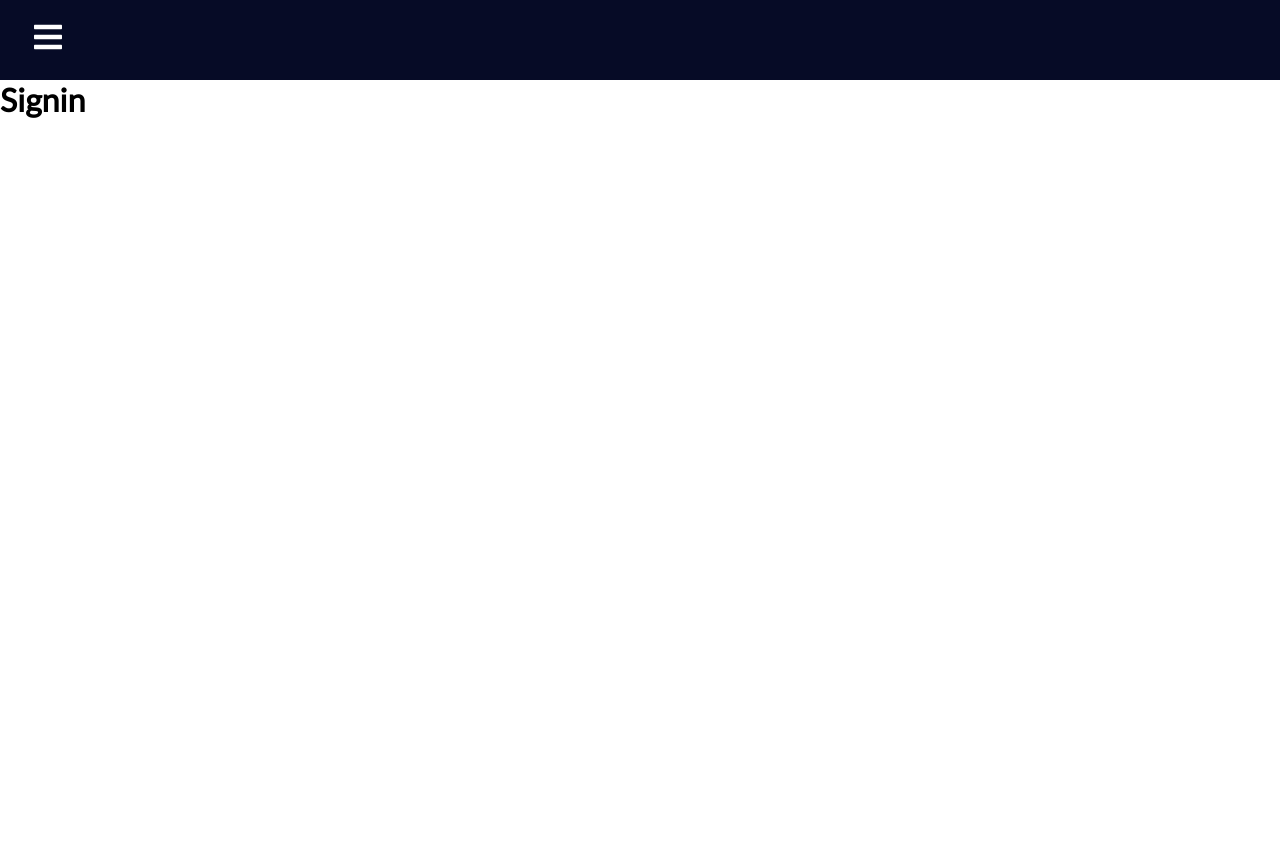
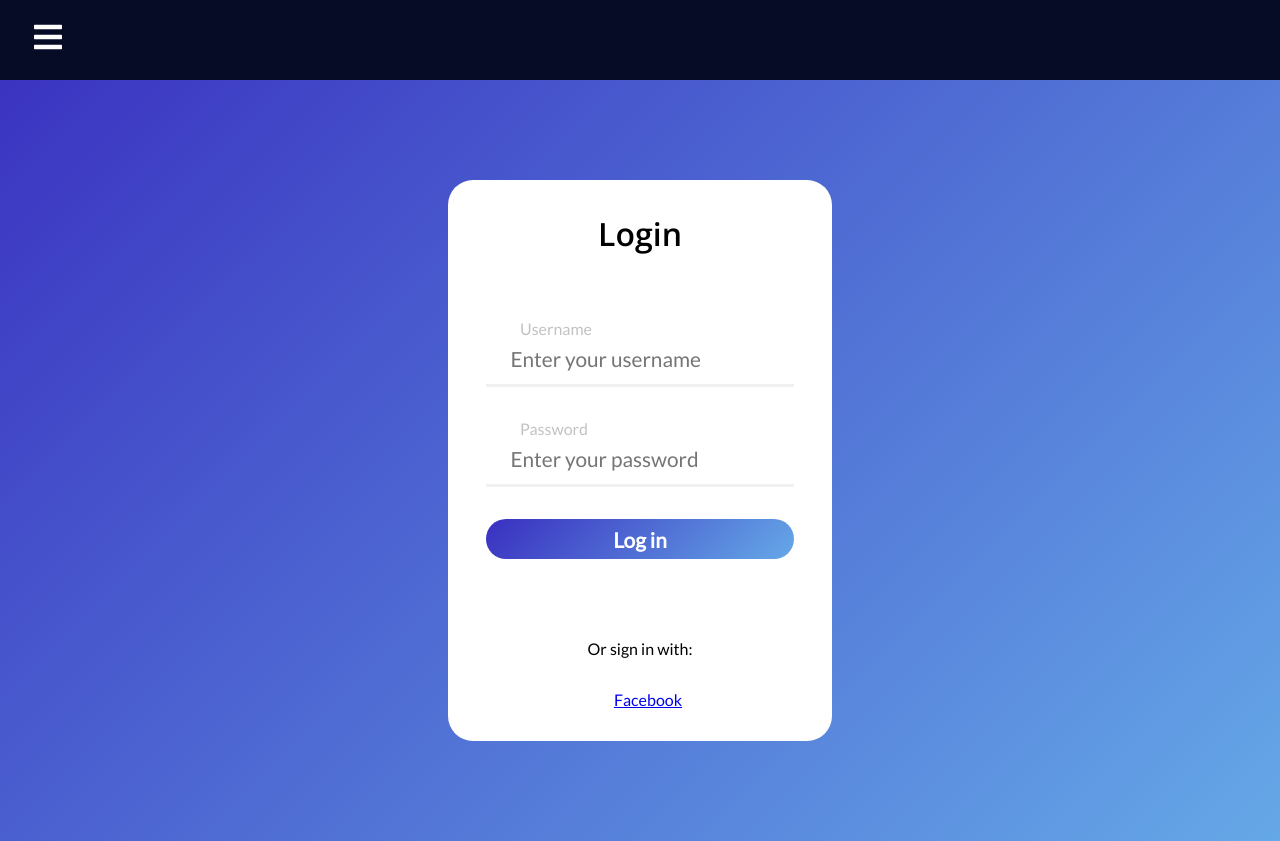
Before and after one commit to LeMinh22621/Sidebar-react, a React (Create React App) app: page /signin in a window 1280 px wide. Before the commit the page ends 800 px from the top, so only its background shows below. Built offline with nearby package versions, Linux system fonts and the light colour scheme.

Commit message:
add sigin form v0.0.5

```diff
--- a/package.json
+++ b/package.json
@@ -5,12 +5,9 @@
   "dependencies": {
     "@emotion/react": "^11.10.6",
     "@emotion/styled": "^11.10.6",
-    "@material-ui/core": "^4.12.4",
-    "@mui/material": "^5.11.12",
     "@testing-library/jest-dom": "^5.16.5",
     "@testing-library/react": "^13.4.0",
     "@testing-library/user-event": "^13.5.0",
-    "material-ui": "^1.0.0-beta.47",
     "react": "^18.2.0",
     "react-dom": "^18.2.0",
     "react-icons": "^4.7.1",
--- a/src/App.css
+++ b/src/App.css
@@ -5,6 +5,16 @@
   margin: 0;
   padding: 0;
   font-family: 'Lato', sans-serif;
+}
+
+body{
+  background: rgb(34,193,195);
+  background: linear-gradient(135deg, rgb(57, 47, 192) 0%,     rgb(101, 168, 231) 100%);
+  font-family: "work sans";
+}
+
+html{
+  font-size: 100%;
 }
 
 .home,
--- a/src/App.js
+++ b/src/App.js
@@ -1,7 +1,7 @@
 import React from 'react';
 import Home from './pages/Home';
 import Reports from './pages/Reports';
-import Signin from './pages/Signin';
+import Signin from './pages/signin/Signin';
 import { BrowserRouter as Router, Routes, Route } from 'react-router-dom';
 import './App.css';
 import Navbar from './components/navbar/Navbar';
@@ -15,7 +15,7 @@
           <Route path="/" element={<Home />}/>
           <Route path='/room' element={<Room />}/>
           <Route path='/reports' element={<Reports />}/>
-          <Route path='/signin' element={<Signin />}/>
+          <Route path='/signin' element={<Signin />} />
         </Routes>
       </Router>
     </>
--- a/src/pages/Signin.js
+++ /dev/null
@@ -1,11 +0,0 @@
-import React from 'react';
-
-function Room() {
-    return (
-        <div className="signin">
-          <h1>Signin</h1>
-        </div>
-      );
-}
-
-export default Room;
--- /dev/null
+++ b/src/pages/signin/Signin.js
@@ -0,0 +1,84 @@
+import React from 'react';
+import { Link} from 'react-router-dom';
+import "../signin/signin.css";
+import * as IoIcons from 'react-icons/io';
+
+class LoginForm extends React.Component{
+  render(){
+    return(
+      <div id="loginform">
+        <FormHeader title="Login" />
+        <Form />
+        <OtherMethods />
+      </div>
+    )
+  }
+}
+
+const FormHeader = props => (
+  <h2 id="headerTitle">{props.title}</h2>
+);
+
+
+const Form = props => (
+ <div>
+   <FormInput description="Username" placeholder="Enter your username" type="text" />
+   <FormInput description="Password" placeholder="Enter your password" type="password"/>
+   <FormButton title="Log in"/>
+ </div>
+);
+
+const FormButton = props => (
+  <div id="button" class="row">
+    <button>{props.title}</button>
+  </div>
+);
+
+const FormInput = props => (
+  <div class="row">
+    <label>{props.description}</label>
+    <input type={props.type} placeholder={props.placeholder}/>
+  </div>
+);
+
+const OtherMethods = props => (
+  <div id="alternativeLogin">
+    <label>Or sign in with:</label>
+    <div id="iconGroup">
+      < Facebook/>
+      {/* < Google/> */}
+    </div>
+  </div>
+);
+
+const Facebook = props => (
+  <Link to={"login/facebook"}>
+    {IoIcons.IoLogoFacebook}
+    <span>{"Facebook"}</span>
+  </Link>
+);
+// const Google = props => (
+//   <Link to={"login/google"}>
+//     {IoIcons.IoLogoGoogle}
+//   </Link>
+// );
+
+// const Twitter = props => (
+//   <a href="#" id="twitterIcon"></a>
+// );
+
+// const Google = props => (
+//   <a href="#" id="googleIcon"></a>
+// );
+
+class Signin extends React.Component {
+  render() {
+    return (
+      <div id='sign-in' className='sign-in'>
+        <LoginForm />
+      </div>
+    );
+  }
+}
+
+export default Signin;
--- /dev/null
+++ b/src/pages/signin/signin.css
@@ -0,0 +1,113 @@
+@import url('https://fonts.googleapis.com/css?family=Open+Sans:600|Work+Sans:400,500,600,700&display=swap');
+#loginform{
+  max-width: 500px;
+  min-width: 300px;
+  max-height: 700px;
+  width: 30%;
+  height: 60%;
+  margin: 100px auto;
+  background-color: #FFFFFF;
+  border-radius: 25px;
+}
+
+#headerTitle{
+  text-align: center;
+  font-family: 'open sans', sans-serif;
+  padding: 2rem 0;
+  margin: 0;
+  font-size: 2rem;
+}
+
+.row{
+  display: flex;
+  flex-direction: column;
+  align-items: center;
+  padding-top: 2rem;
+  max-width: 100%;
+
+}
+
+.row input{
+  width: 80%;
+  box-sizing: border-box;
+	border: none;
+  font-size: 1.3rem;
+  padding-left: 1.5rem;
+  padding-bottom: 1rem;
+  box-shadow: inset 0px -3px 0px 0px rgba(187,187,187,0.2);
+  transition: box-shadow 0.2s ease-in;
+}
+
+.row input:focus{
+   box-shadow: inset 0px -3px 0px 0px rgba(34,193,195,0.7);
+   outline: none;
+}
+
+.row input::-webkit-input-placeholder{
+  opacity: 1;
+  transition: opacity 0.25s ease-out;
+}
+
+.row input:hover::-webkit-input-placeholder,
+.row input:focus::-webkit-input-placeholder{
+  opacity: 0;
+}
+
+.row label{
+  align-self: start;
+  padding-left: 4.5rem;
+  padding-bottom: 0.5rem;
+  color: rgba(187,187,187,0.9);
+}
+
+.row button{
+  border-radius: 25px;
+  width: 80%;
+  height: 40px;
+  font-size: 1.3rem;
+  color: white;
+  font-weight: 700;
+  background: rgb(34,193,195);
+  background: linear-gradient(135deg, rgb(57, 47, 192) 0%,     rgb(101, 168, 231) 100%);
+  border: 0px;
+  cursor: pointer;
+  transition: opacity 0.25s ease-out;
+}
+
+.row button:hover{
+  opacity: 0.8;
+}
+
+#button{
+  padding-bottom: 1.5rem;
+}
+
+#facebookIcon{
+  background-image:      url("https://image.flaticon.com/icons/svg/145/145802.svg");
+  background-repeat: no-repeat;
+  width: 3rem;
+  height: 3rem;
+}
+
+#googleIcon{
+  background-image: url("https://image.flaticon.com/icons/svg/145/145804.svg");
+  background-repeat: no-repeat;
+  width: 3rem;
+  height: 3rem;
+}
+
+#iconGroup{
+  display: flex;
+  justify-content: center;
+  padding: 2rem 0;
+}
+
+#iconGroup a{
+  margin: 0 0.6rem;
+}
+
+#alternativeLogin {
+   text-align: center;
+   padding-top: 2rem;
+   margin-top: 1.5rem;
+}
```
Also changed, not shown: 1 other file (tests, documents, lock files or other folders).
